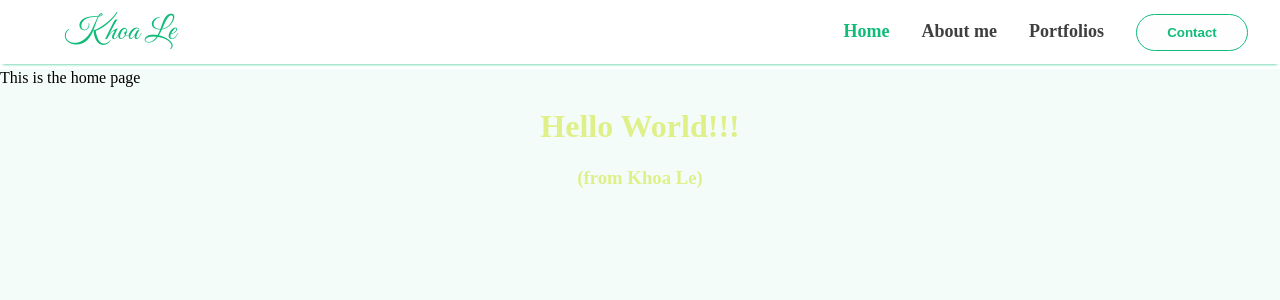
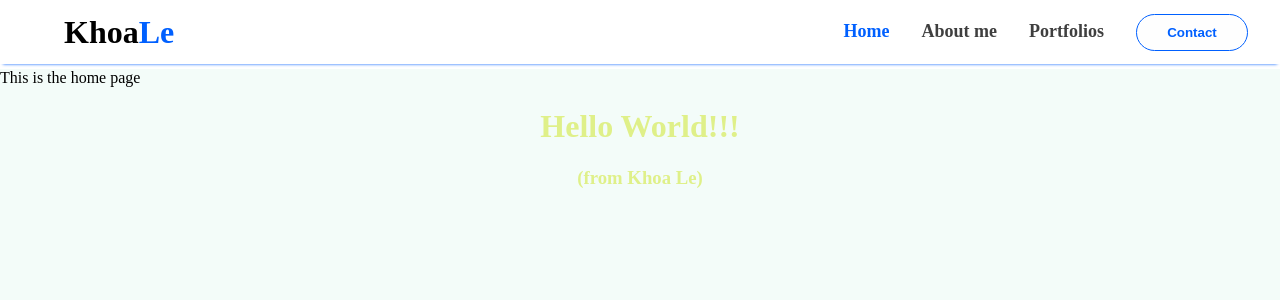
Before and after one commit to rubikvn2100/personal_website, a React (Create React App) app: page / in a window 1280 px wide. Shown: the top 300 px of the page. Built offline with nearby package versions, Linux system fonts and the light colour scheme.

Commit message:
Change the color scheme of Navigation bar from green pastel to blue pastel

```diff
--- a/public/index.html
+++ b/public/index.html
@@ -10,7 +10,7 @@
     <link rel="preconnect" href="https://fonts.googleapis.com" />
     <link rel="preconnect" href="https://fonts.gstatic.com" crossorigin />
     <link
-      href="https://fonts.googleapis.com/css2?family=Dancing+Script&family=Great+Vibes&display=swap"
+      href="https://fonts.googleapis.com/css2?family=Archivo&family=Dancing+Script&family=Great+Vibes&display=swap"
       rel="stylesheet"
     />
 
--- a/src/components/Navbar.css
+++ b/src/components/Navbar.css
@@ -2,8 +2,8 @@
   background-color: #ffffff;
   font-weight: bold;
   font-size: large;
-  --highline-color: #11bc7a;
-  --bg-hover-color: #bbecd7;
+  --highline-color: #0060ff;
+  --bg-hover-color: #d5e6fb;
   --transition-spped: 400ms;
   --navbar-height: 4rem;
   padding-bottom: 5px;
@@ -20,11 +20,15 @@
 .navbar-brand {
   display: flex;
   align-items: center;
-  font-family: "Great Vibes", cursive;
+  /* font-family: "Great Vibes", cursive; */
   font-size: 2rem;
-  font-weight: normal;
+  font-weight: bold;
   color: var(--highline-color);
   margin-left: 5%;
+}
+
+.navbar-brand > :nth-child(1) {
+  color: black;
 }
 
 .navbar-main-section > .navbar-links {
@@ -64,11 +68,6 @@
   transition-property: background-color, color;
 }
 
-.navbar-contact-button:hover {
-  background-color: var(--bg-hover-color);
-  color: white;
-}
-
 .toggle-button {
   position: absolute;
   right: 5%;
@@ -93,13 +92,13 @@
     background-color: var(--bg-hover-color);
   }
 
-  .navbar-home-link:hover {
+  /* .navbar-home-link:hover {
     color: white;
-  }
+  } */
 
   .navbar-contact-button:hover {
     background-color: var(--bg-hover-color);
-    color: white;
+    /* color: red; */
   }
 
   .toggle-button:hover {
--- a/src/components/Navbar.tsx
+++ b/src/components/Navbar.tsx
@@ -27,7 +27,10 @@ function Navbar() {
   return (
     <nav className="navbar">
       <div className="navbar-main-section">
-        <div className="navbar-brand">Khoa Le</div>
+        <div className="navbar-brand">
+          <span>Khoa</span>
+          <span>Le</span>
+        </div>
         <span
           className="material-symbols-outlined toggle-button"
           onClick={() => setShowMenu(!showMenu)}
```
